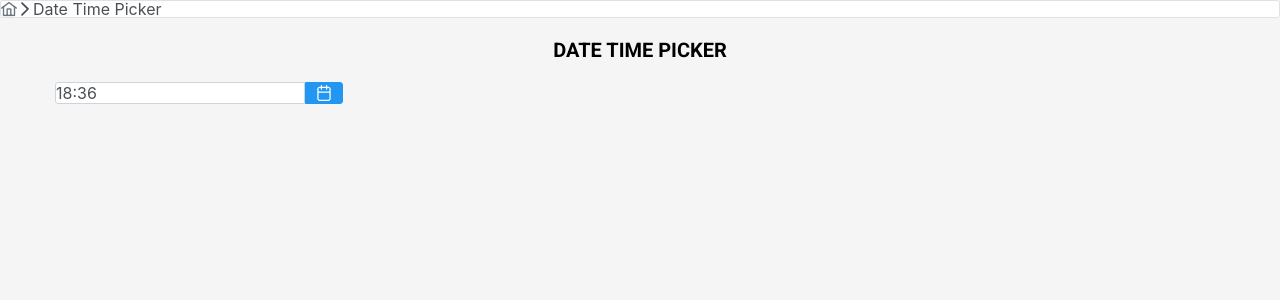
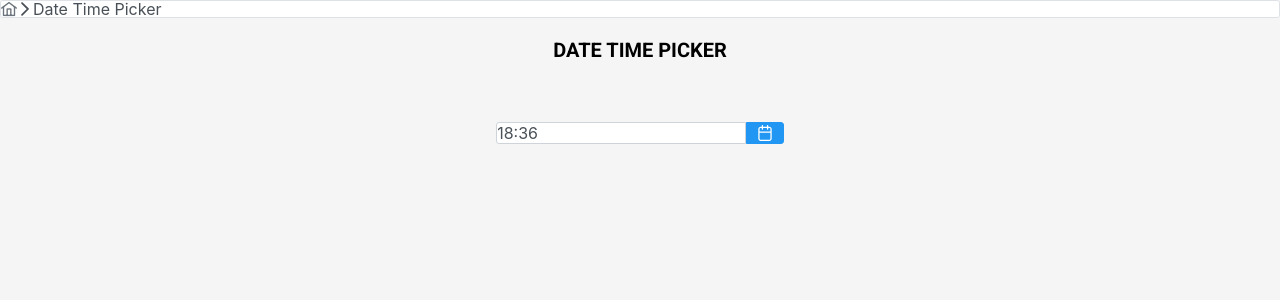
Before and after one commit to fayzullarakhmatullayev/etcons, a Nuxt app: page /date-time-picker in a window 1280 px wide. Shown: the top 300 px of the page. Built offline with nearby package versions, Linux system fonts and the light colour scheme.

Commit message:
feature: done date time picker

```diff
--- /dev/null
+++ b/locale.ts
@@ -0,0 +1,4 @@
+export default {
+  today: "Сегодня",
+  clear: "Очистить",
+};
--- a/pages/Input-link/index.vue
+++ b/pages/Input-link/index.vue
@@ -3,31 +3,29 @@
   <div class="container">
     <h2 class="title">Поле Link</h2>
     <div class="web-link">
+      <label v-if="!isTitle"
+        ><p>URL</p>
         <InputText
           v-model="url"
           type="text"
           class="web-link__input"
           placeholder="https://"
           @blur="inputBlurHandler('url')"
-        v-if="!isTitle"
         />
+      </label>
+      <label v-else="isTitle">
+        <p>Title</p>
         <InputText
           v-model="title"
           type="text"
           class="web-link__input"
           placeholder="Title"
           @blur="inputBlurHandler('title')"
-        v-else="isTitle"
         />
+      </label>
       <ul class="web-link__list" v-if="links.length > 0">
-        <li v-for="(link, idx) in links">
-          <a
-            class="link__url"
-            :key="`${link}_${idx}`"
-            :href="`https://${link.url}`"
-            target="_blank"
-            >{{ link.title }}</a
-          >
+        <li v-for="link in links">
+          <a class="link__url" :key="link.id" :href="link.url" target="_blank">{{ link.title }}</a>
           <Button @click="updateLink(link)" icon="pi pi-pencil"></Button>
         </li>
       </ul>
@@ -40,19 +38,19 @@ import { ref, reactive } from "vue";
 
 interface ILink {
   url: string;
+  title: string;
   id: number;
-  title: string;
 }
 type LinkType = "url" | "title";
 
-const url = ref("");
-const title = ref();
+const url = ref("https://");
+const title = ref("");
 const isTitle = ref(false);
 const breadcrumb = reactive([{ label: "Поле Link", to: "/input-link" }]);
 
 const links = ref<ILink[]>([]);
 
-const inputBlurHandler = (type: LinkType) => {
+const inputBlurHandler = (type: LinkType): void => {
   if (type === "url") {
     if (url.value) {
       isTitle.value = true;
@@ -65,13 +63,13 @@ const inputBlurHandler = (type: LinkType) => {
         title: title.value,
       });
       title.value = "";
-      url.value = "";
+      url.value = "https://";
       isTitle.value = false;
     }
   }
 };
 
-const updateLink = (link: ILink) => {
+const updateLink = (link: ILink): void => {
   isTitle.value = false;
   if (link) {
     url.value = link.url;
--- a/pages/date-time-picker/date-time-picker.scss
+++ b/pages/date-time-picker/date-time-picker.scss
@@ -0,0 +1,5 @@
+.date-time-picker {
+  margin: 40px 0;
+  display: flex;
+  justify-content: center;
+}
--- a/pages/date-time-picker/index.vue
+++ b/pages/date-time-picker/index.vue
@@ -2,7 +2,16 @@
   <PageBreadcrumb :items="breadcrumb" />
   <div class="container">
     <h2 class="title">Date Time Picker</h2>
-    <Calendar id="calendar-timeonly" v-model="time" showIcon timeOnly />
+    <div class="date-time-picker">
+      <Calendar
+        id="calendar-timeonly"
+        v-model="time"
+        @today-click="todayClick"
+        showButtonBar
+        showIcon
+        timeOnly
+      />
+    </div>
   </div>
 </template>
 
@@ -11,6 +20,9 @@ import { reactive, ref } from "vue";
 const breadcrumb = reactive([{ label: "Date Time Picker", to: "/date-time-picker" }]);
 
 const time = ref(new Date());
+const todayClick = (): void => {
+  time.value = new Date();
+};
 </script>
 
 <style lang="scss">
--- a/plugins/primevue.ts
+++ b/plugins/primevue.ts
@@ -1,13 +1,17 @@
 import { defineNuxtPlugin } from "#app";
+import locale from "~/locale";
 import PrimeVue from "primevue/config";
 import Button from "primevue/button";
+import InputMask from "primevue/inputmask";
 import InputText from "primevue/inputtext";
-import InputMask from "primevue/inputmask";
 import Breadcrumb from "primevue/breadcrumb";
 import Calendar from "primevue/calendar";
 
 export default defineNuxtPlugin((nuxtApp) => {
-  nuxtApp.vueApp.use(PrimeVue, { ripple: true });
+  nuxtApp.vueApp.use(PrimeVue, {
+    ripple: true,
+    locale,
+  });
   nuxtApp.vueApp.component("Button", Button);
   nuxtApp.vueApp.component("InputText", InputText);
   nuxtApp.vueApp.component("InputMask", InputMask);
```
Lines whose indentation alone changed are shown as unchanged.
